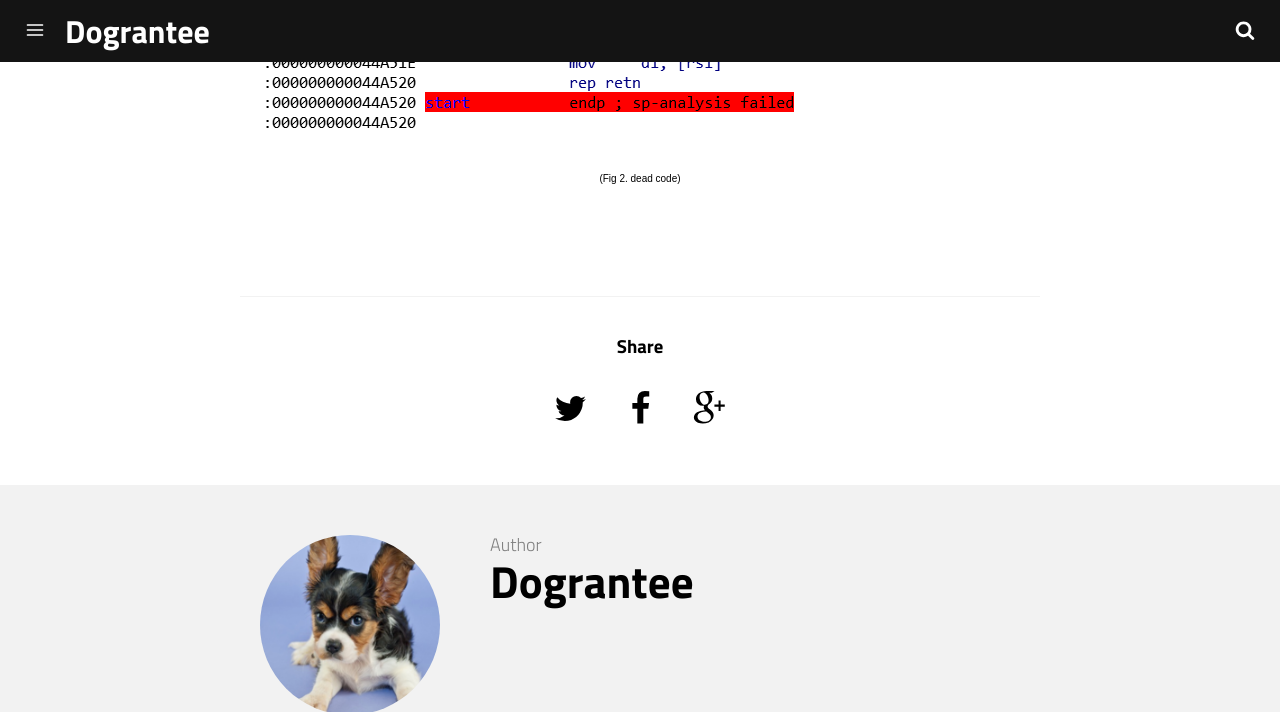
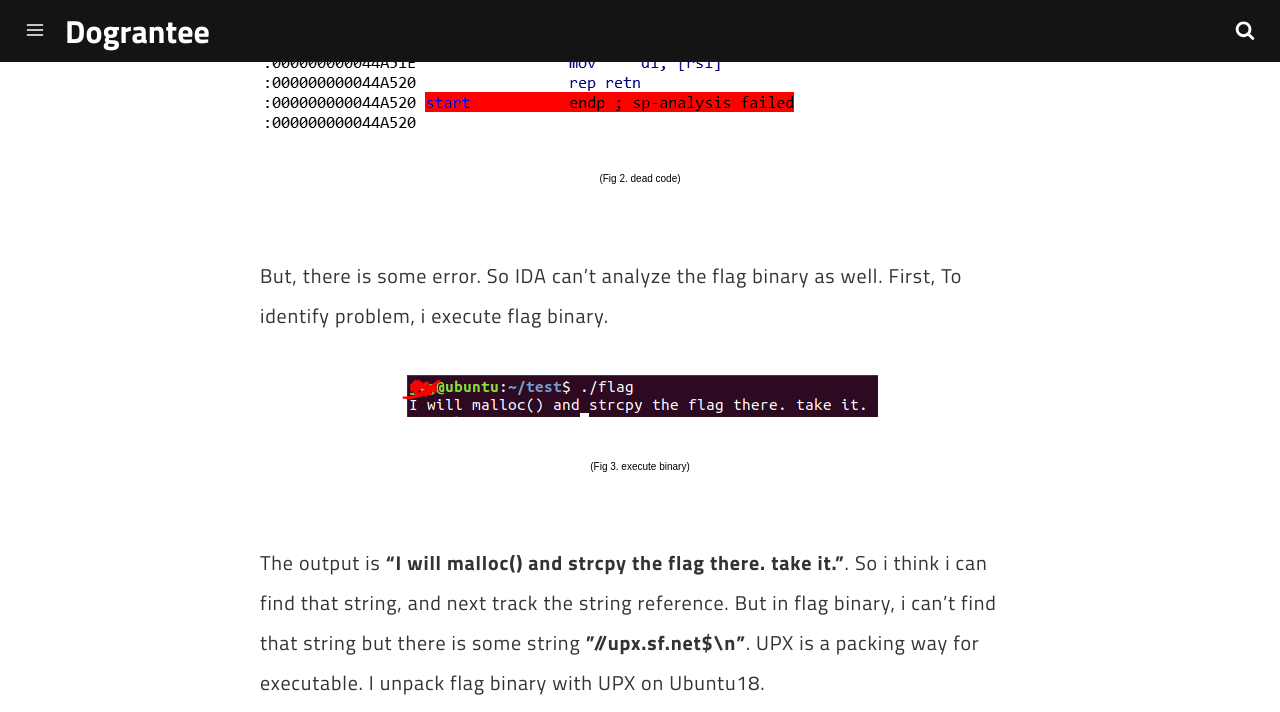
Before and after one commit to dograntee/dograntee.github.io, a Jekyll site: the page built from _posts/2018-09-10-pwnable-flag.md, in a window 1280 px wide and 1400 px high, scrolled down 2033 px. Shown: the top 712 px of the window. Built offline with Jekyll 4.4.1, drawn with Linux system fonts in a browser that asks for light colours; comment, search, counter and statistics services are not loaded; some of the changed text lies outside the part shown; grey boxes are pictures that could not be loaded.

Commit message:
18-09-19

```diff
--- a/_posts/2018-09-10-pwnable-flag.md
+++ b/_posts/2018-09-10-pwnable-flag.md
@@ -19,7 +19,22 @@
 ![problem](/assets/img/pwn/flag/writeup.PNG "dead code")
 <center><font size="0.5em">(Fig 1. write up)</font></center><br>
 
-The problem says __"Papa brought me a packed present! let's open it"__. It is a good hint for solving problem. Look at the flag binary.<br>
+The problem says __"Papa brought me a packed present! let's open it"__. It is a good hint for solving problem. Look at the flag assembly code.<br>
 
 ![problem](/assets/img/pwn/flag/broken.PNG "dead code")
 <center><font size="0.5em">(Fig 2. dead code)</font></center><br>
+
+But, there is some error. So IDA can't analyze the flag binary as well. First, To identify problem, i execute flag binary.
+
+![problem](/assets/img/pwn/flag/execute.PNG "execute binary")
+<center><font size="0.5em">(Fig 3. execute binary)</font></center><br>
+
+The output is __"I will malloc() and strcpy the flag there. take it."__. So i think i can find that string, and next track the string reference. But in flag binary, i can't find that string but there is some string __"//upx.sf.net$\n"__. UPX is a packing way for executable. I unpack flag binary with UPX on Ubuntu18.
+
+![problem](/assets/img/pwn/flag/string.PNG "Strings ouput")
+<center><font size="0.5em">(Fig 4. Strings output)</font></center><br>
+
+Then i can find __"I will malloc() and strcpy the flag there. take it."__. And i tracked the string reference and found the main function. There is assembly code using flag string. So i can find flag string
+
+![problem](/assets/img/pwn/flag/flag.PNG "FLAG")
+<center><font size="0.5em">(Fig 5. Strings in flag)</font></center><br>
```
Also changed, not shown: assets/img/pwn/flag/execute.PNG (added), assets/img/pwn/flag/flag.PNG (added), assets/img/pwn/flag/idastring.PNG (added), assets/img/pwn/flag/iwill.PNG (added).
